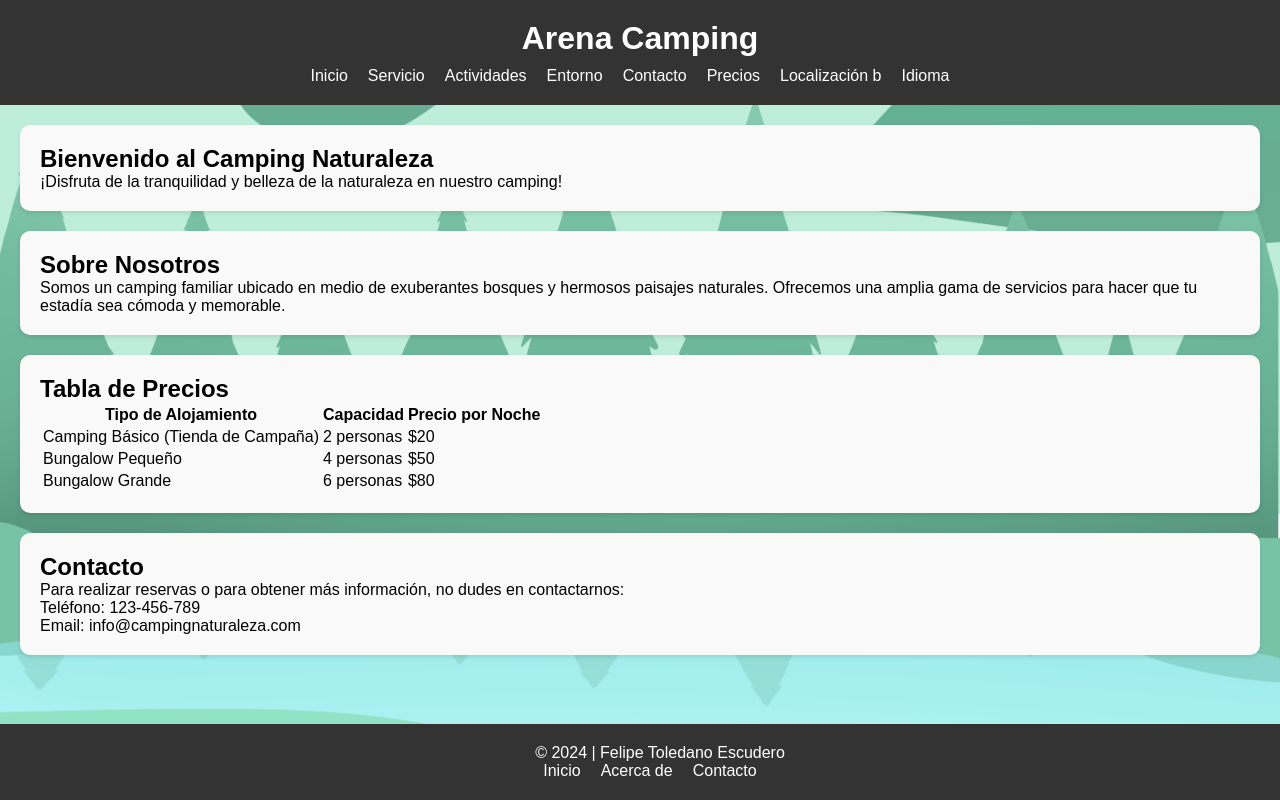
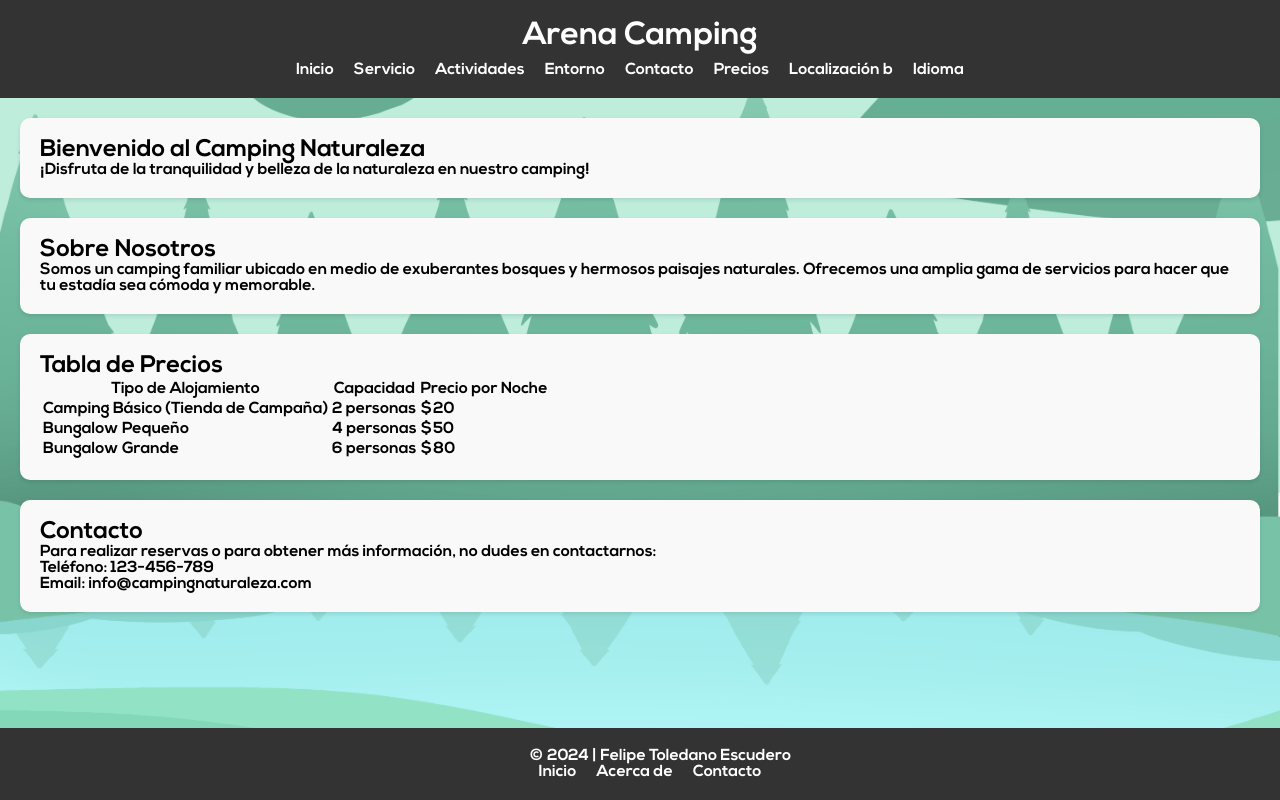
Before and after one commit to F3LIP3X/ArenaCamping-web, a React (Create React App) app: page / in a window 1280 px wide. Shown: the top 800 px of the page. Built offline with nearby package versions, Linux system fonts and the light colour scheme.

Commit message:
1.1.4
Font and performance

Co-Authored-By: Rubén Blanca de la Cruz <127145096+Ruben0-4@users.noreply.github.com>

```diff
--- a/src/components/page1/pagecss.css
+++ b/src/components/page1/pagecss.css
@@ -5,11 +5,14 @@ body, h1, h2, p, ul, li {
 }
 
 /* Set font size and family */
-body {
-    font-family: Arial, sans-serif;
-    font-size: 16px;
+@font-face {
+    font-family: 'Nexa';
+    src: url('../assets/Nexa\ Bold.otf') format('truetype');
 }
 
+body {
+    font-family: 'Nexa', sans-serif;
+}
 /* Header style */
 header {
     background-color: #333;
```
Also changed, not shown: src/components/assets/Nexa Bold.otf (added), src/logo.svg (deleted).
